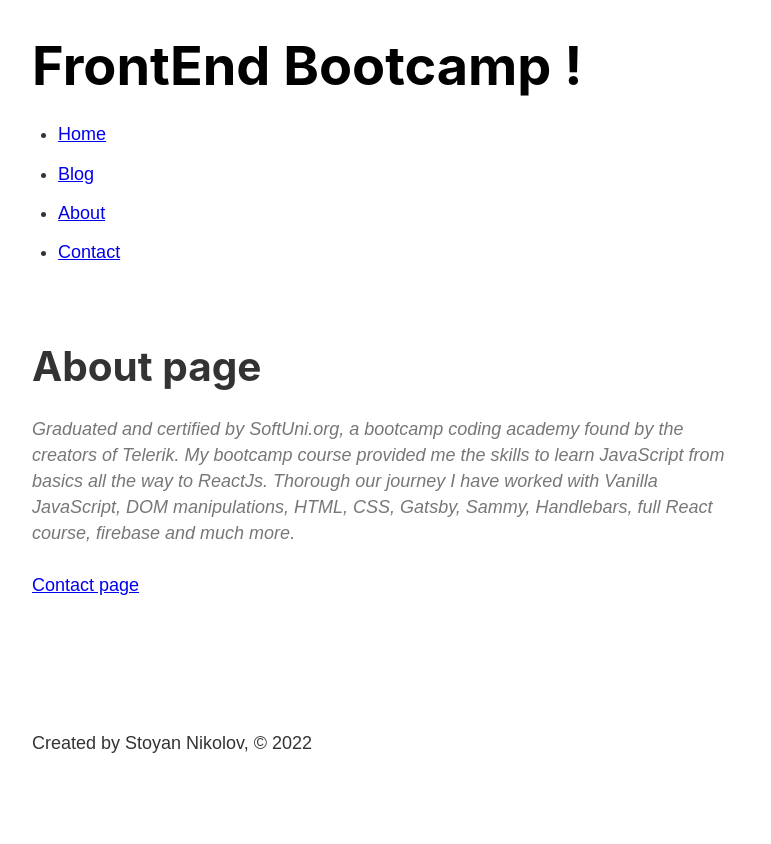
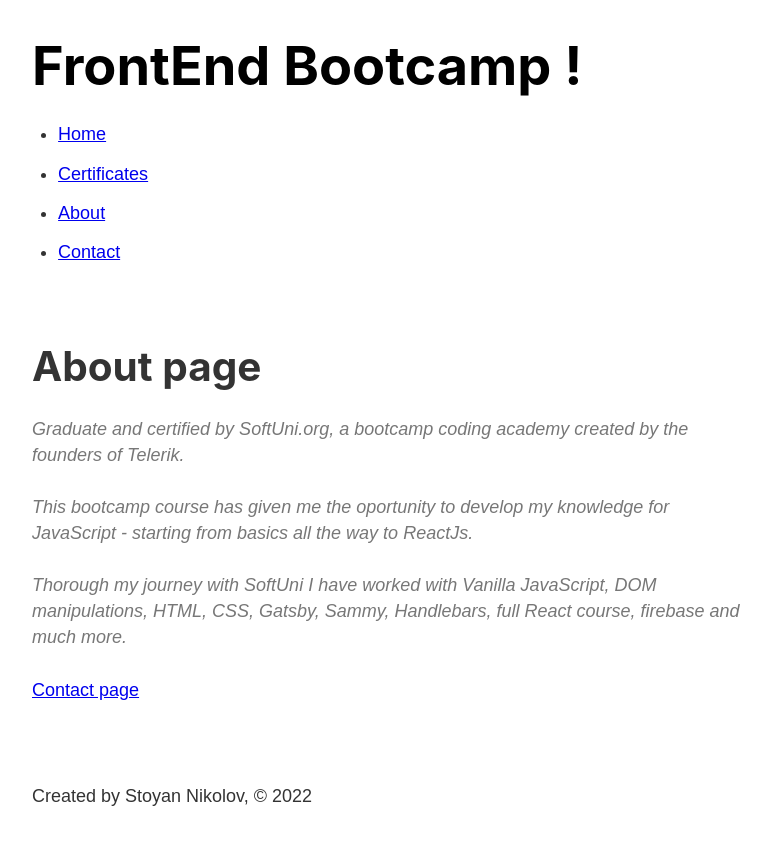
Before and after one commit to stoine92/my-gatsby-react-app, a Gatsby site: page /aboutPage in a window 1280 px wide. Shown: the whole page, without its empty margins (251-1022 px from the left). Before the commit the page ends 800 px from the top, so only its background shows below. Built offline with nearby package versions, Linux system fonts and the light colour scheme; Gatsby itself is replaced by a stand-in of ours.

Commit message:
Updating my page

```diff
--- a/src/components/header.js
+++ b/src/components/header.js
@@ -21,7 +21,7 @@ const Header = () => {
         <nav>
             <ul className={headerStyles.navList}>
             <li><Link className={headerStyles.navItem} activeClassName={headerStyles.activeNavItem} to="/">Home</Link></li>
-            <li><Link className={headerStyles.navItem} activeClassName={headerStyles.activeNavItem} to="/blog">Blog</Link></li>
+            <li><Link className={headerStyles.navItem} activeClassName={headerStyles.activeNavItem} to="/certificates">Certificates</Link></li>
             <li><Link className={headerStyles.navItem} activeClassName={headerStyles.activeNavItem} to="/aboutPage">About</Link></li>
             <li><Link className={headerStyles.navItem} activeClassName={headerStyles.activeNavItem} to="/contactPage">Contact</Link></li>
             </ul>
--- a/src/pages/aboutPage.js
+++ b/src/pages/aboutPage.js
@@ -10,7 +10,9 @@ const AboutPage = () => {
         <Layout>
             <Head title="About" />
             <h1> About page</h1>
-            <p className={aboutStyle.paragraph}>Graduated and certified by SoftUni.org, a bootcamp coding academy found by the creators of Telerik. My bootcamp course provided me the skills to learn JavaScript from basics all the way to ReactJs. Thorough our journey I have worked with Vanilla JavaScript, DOM manipulations, HTML, CSS, Gatsby, Sammy, Handlebars, full React course, firebase and much more.</p>
+            <p className={aboutStyle.paragraph}>Graduate and certified by SoftUni.org, a bootcamp coding academy created by the founders of Telerik.</p>
+            <p className={aboutStyle.paragraph}>This bootcamp course has given me the oportunity to develop my knowledge for JavaScript - starting from basics all the way to ReactJs. </p>
+            <p className={aboutStyle.paragraph}>Thorough my journey with SoftUni I have worked with Vanilla JavaScript, DOM manipulations, HTML, CSS, Gatsby, Sammy, Handlebars, full React course, firebase and much more.</p>
             <p><Link className={aboutStyle.pLink} to="/contactPage">Contact page</Link></p>
 
         </Layout>
--- a/src/pages/blog.js
+++ b/src/pages/certificates.js
@@ -1,7 +1,7 @@
 import React from 'react';
 import Layout from '../components/layout';
 import {Link, graphql, useStaticQuery } from 'gatsby';
-import * as blogStyles from './blog.module.scss'
+import * as blogStyles from './certificates.module.scss'
 
 import Head from '../components/head';
 
```
Also changed, not shown: src/pages/certificates.module.scss (renamed from src/pages/blog.module.scss).
